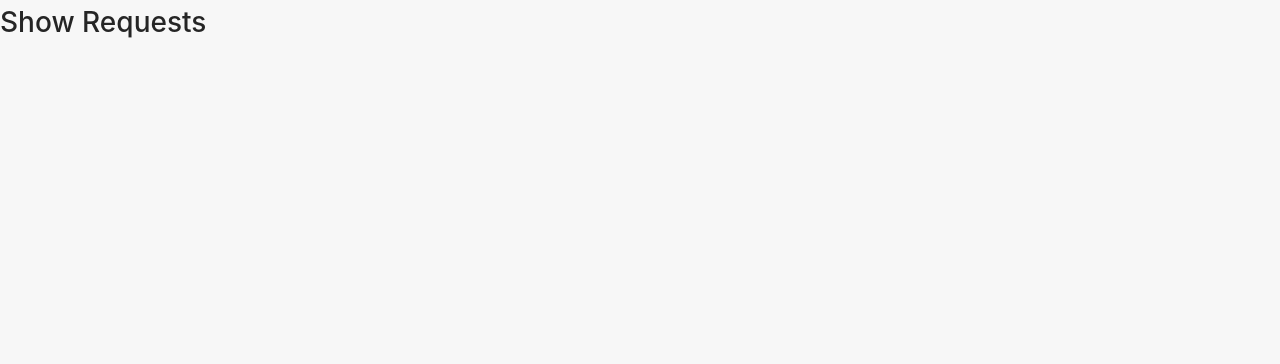
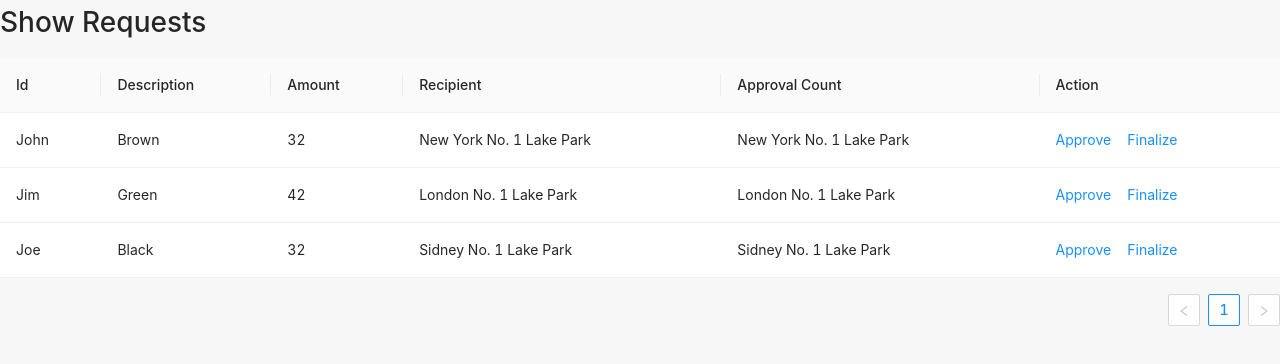
Before and after one commit to thelonehegelian/kickstarter_ethereum, a Next.js app in the folder 4_kickstarter/: page /requests in a window 1280 px wide. Shown: the top 364 px of the page. Built offline with nearby package versions, Linux system fonts and the light colour scheme.

Commit message:
Add table component to the showRequests index

```diff
--- a/4_kickstarter/components/CreateCampaignButton.js
+++ b/4_kickstarter/components/CreateCampaignButton.js
@@ -1,6 +1,7 @@
 import { Button } from "antd";
 import Link from "next/link";
 export default function CreateCampaignButton() {
+  // TODO: Move to the form page and use Link from next-routes
   return (
     <>
       <Button type="primary" size="large">
--- /dev/null
+++ b/4_kickstarter/components/RequestsTable.js
@@ -0,0 +1,54 @@
+import { Table, Tag, Space } from "antd";
+
+const { Column, ColumnGroup } = Table;
+
+const data = [
+  {
+    key: "1",
+    firstName: "John",
+    lastName: "Brown",
+    age: 32,
+    address: "New York No. 1 Lake Park",
+    tags: ["nice", "developer"],
+  },
+  {
+    key: "2",
+    firstName: "Jim",
+    lastName: "Green",
+    age: 42,
+    address: "London No. 1 Lake Park",
+    tags: ["loser"],
+  },
+  {
+    key: "3",
+    firstName: "Joe",
+    lastName: "Black",
+    age: 32,
+    address: "Sidney No. 1 Lake Park",
+    tags: ["cool", "teacher"],
+  },
+];
+
+export default function RequestsTrable() {
+  return (
+    <>
+      <Table dataSource={data}>
+        <Column title="Id" dataIndex="firstName" key="firstName" />
+        <Column title="Description" dataIndex="lastName" key="lastName" />
+        <Column title="Amount" dataIndex="age" key="age" />
+        <Column title="Recipient" dataIndex="address" key="address" />
+        <Column title="Approval Count" dataIndex="address" key="address" />
+        <Column
+          title="Action"
+          key="action"
+          render={(text, record) => (
+            <Space size="middle">
+              <a>Approve</a>
+              <a>Finalize</a>
+            </Space>
+          )}
+        />
+      </Table>
+    </>
+  );
+}
--- a/4_kickstarter/pages/requests/index.js
+++ b/4_kickstarter/pages/requests/index.js
@@ -1,12 +1,14 @@
 // shows a list of requests for the campaign
 
 import React from "react";
+import RequestsTable from "../../components/RequestsTable";
 
-export default class RequestIndex extends React.Component {
+export default class RequestsIndex extends React.Component {
   render() {
     return (
       <>
         <h1>Show Requests</h1>
+        <RequestsTable />
       </>
     );
   }
```
Also changed, not shown: 4_kickstarter/pages/index.js (+3 -5 lines).
